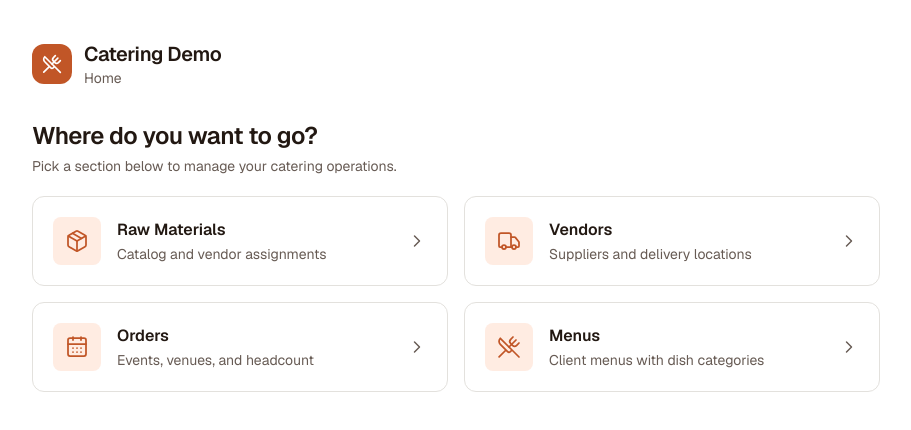
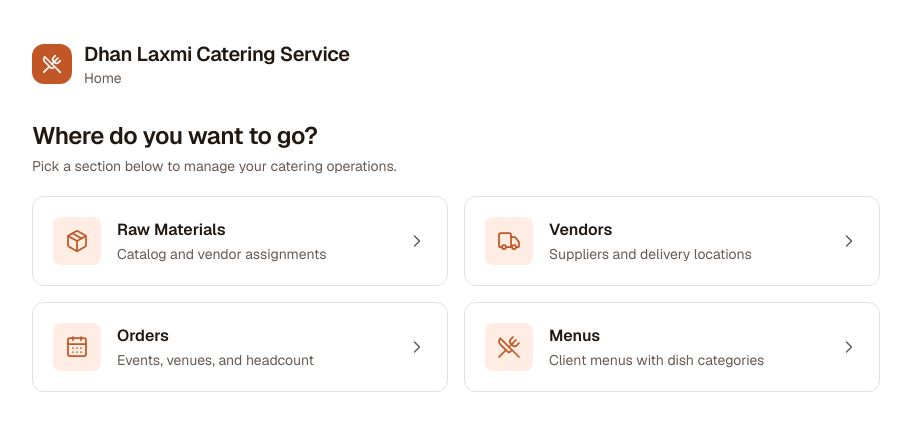
Before and after one commit to Dipen-t/dhanlaxmi, a Next.js app: page / in a window 1280 px wide. Shown: the top 430 px of the page, without its empty margins (184-1095 px from the left). Built offline with nearby package versions, Linux system fonts and the light colour scheme.

Commit message:
Fixed issues

```diff
--- a/components/page-header.tsx
+++ b/components/page-header.tsx
@@ -13,7 +13,7 @@ export function PageHeader({ title = "Home" }: PageHeaderProps) {
         </div>
         <div>
           <p className="text-xl font-semibold tracking-[-0.02em] text-foreground [text-wrap:balance]">
-            Catering Demo
+            Dhan Laxmi Catering Service
           </p>
           <h1 className="text-sm font-normal text-muted">{title}</h1>
         </div>
```
